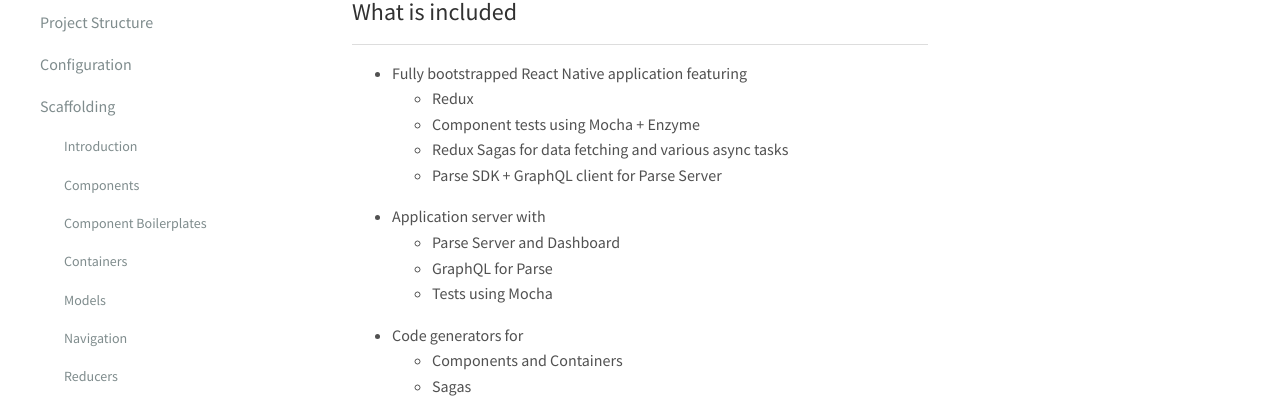
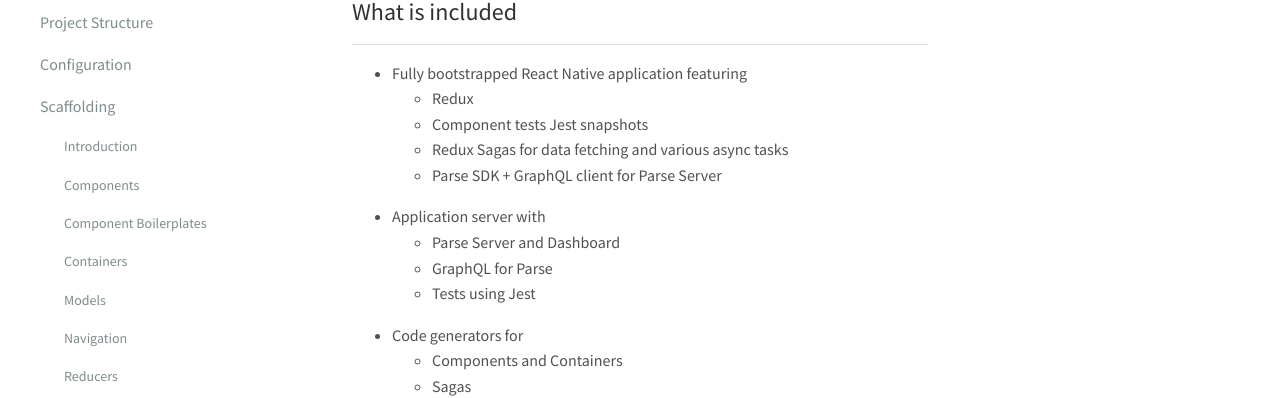
Before and after one commit to bakery/baker-docs, a Jekyll site: the page built from index.html, in a window 1280 px wide and 900 px high, scrolled down 908 px. Shown: the part 232-630 px from the top of the window. Built offline with Jekyll 4.4.1, drawn with Linux system fonts in a browser that asks for light colours; comment, search, counter and statistics services are not loaded.

Commit message:
Update index.html

```diff
--- a/index.html
+++ b/index.html
@@ -45,7 +45,7 @@
   <li>Fully bootstrapped React Native application featuring
     <ul>
       <li>Redux</li>
-      <li>Component tests using Mocha + Enzyme</li>
+      <li>Component tests Jest snapshots</li>
       <li>Redux Sagas for data fetching and various async tasks</li>
       <li>Parse SDK + GraphQL client for Parse Server</li>
     </ul>
@@ -54,7 +54,7 @@
     <ul>
       <li>Parse Server and Dashboard</li>
       <li>GraphQL for Parse</li>
-      <li>Tests using Mocha</li>
+      <li>Tests using Jest</li>
     </ul>
   </li>
   <li>Code generators for
```
